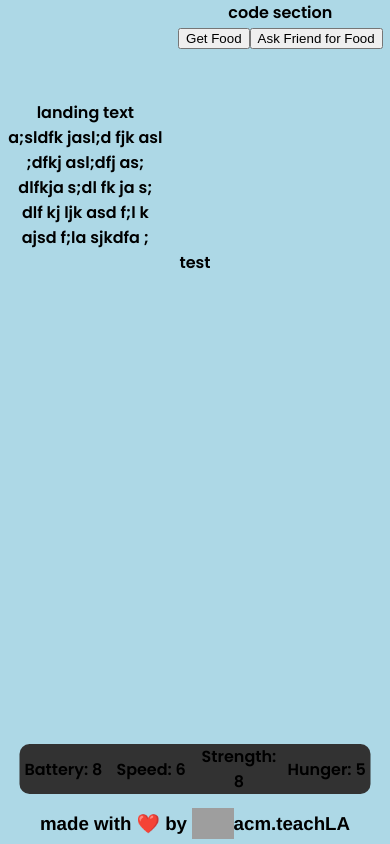
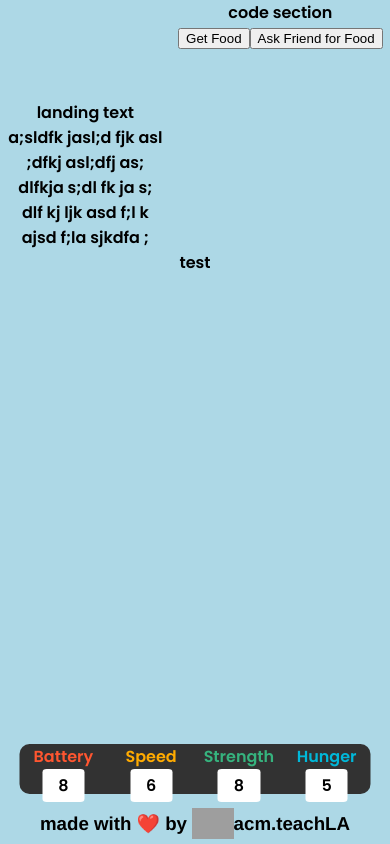
Before and after one commit to uclaacm/conditional-learning-lab, a React app: page / in a window 390 px wide. Built offline with nearby package versions, Linux system fonts and the light colour scheme; grey boxes are pictures that could not be loaded; a web font is replaced by a local one.

Commit message:
Some more initial changes to add css styling to the stats component.
Note: doesn't add mobile formatting or anything special, just makes it
resemble the figma

```diff
--- a/src/components/shared/Stats.tsx
+++ b/src/components/shared/Stats.tsx
@@ -6,22 +6,23 @@ interface statsProps {
   hunger: number;
 }
 
+
 export default function Stats(props:statsProps): JSX.Element {
   const { battery, speed, strength, hunger } = props;
 
   return (
     <div id="bar">
       <p className="stats-display">
-        Battery: {battery}
+        Battery <span className="stats-value"> {battery} </span>
       </p>
       <p className="stats-display">
-        Speed: {speed}
+        Speed <span className="stats-value"> {speed} </span>
       </p>
       <p className="stats-display">
-        Strength: {strength}
+        Strength <span className="stats-value"> {strength} </span>
       </p>
       <p className="stats-display">
-        Hunger: {hunger}
+        Hunger <span className="stats-value"> {hunger} </span>
       </p>
     </div>
   );
--- a/src/styles/stats.scss
+++ b/src/styles/stats.scss
@@ -18,3 +18,29 @@
 .stats-display {
   margin: 0;
 }
+
+.stats-display:nth-child(1) {
+  color: #ff5630;
+}
+
+.stats-display:nth-child(2) {
+  color: #ffab00;
+}
+
+.stats-display:nth-child(3) {
+  color: #36b37e;
+}
+
+.stats-display:nth-child(4) {
+  color: #00b8d9;
+}
+
+.stats-value {
+  background-color: white;
+  border-radius: 10%;
+  color: black;
+  display: inline-block;
+  justify-content: center;
+  margin: 0 0.5em;
+  padding: 0.25em 1em;
+}
```
